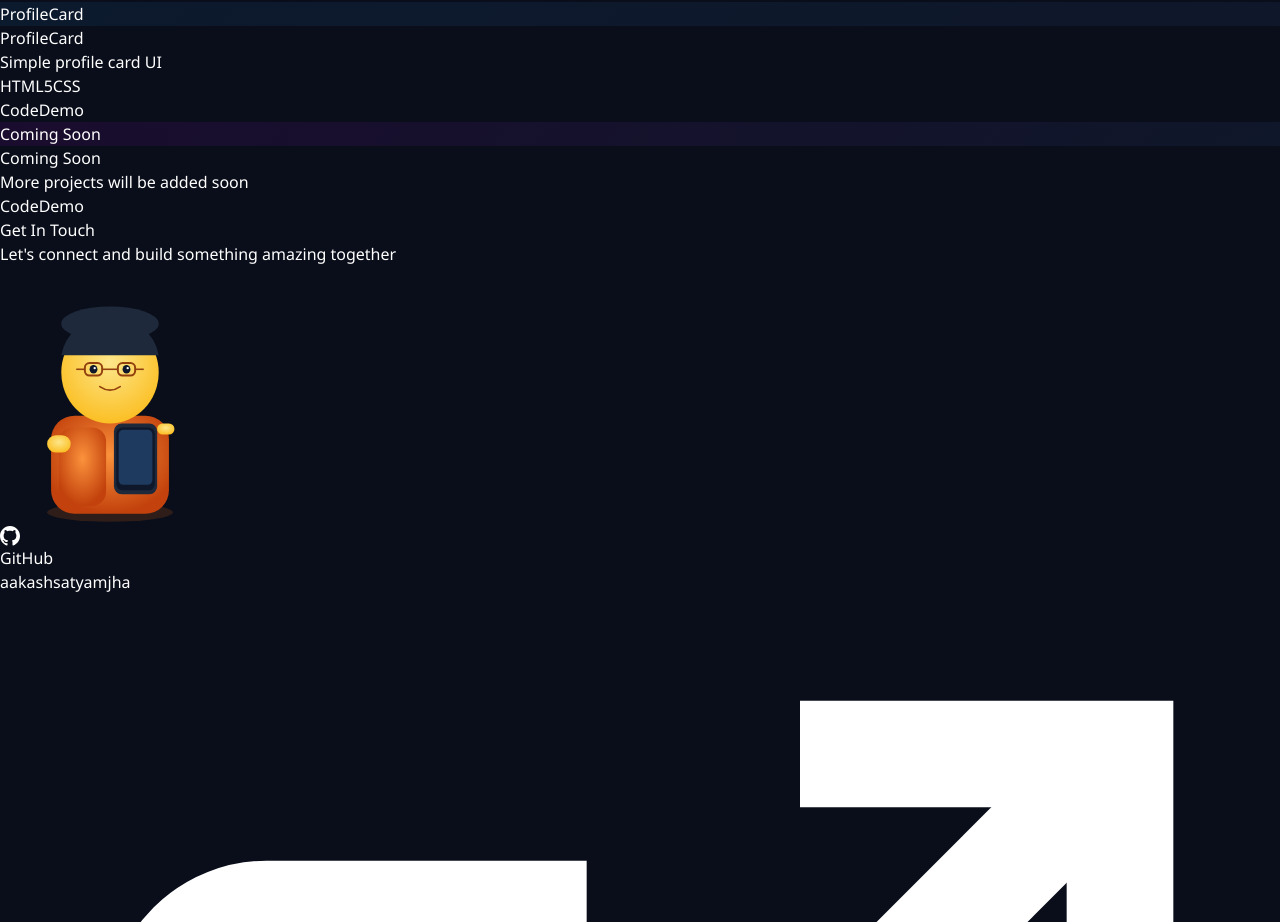
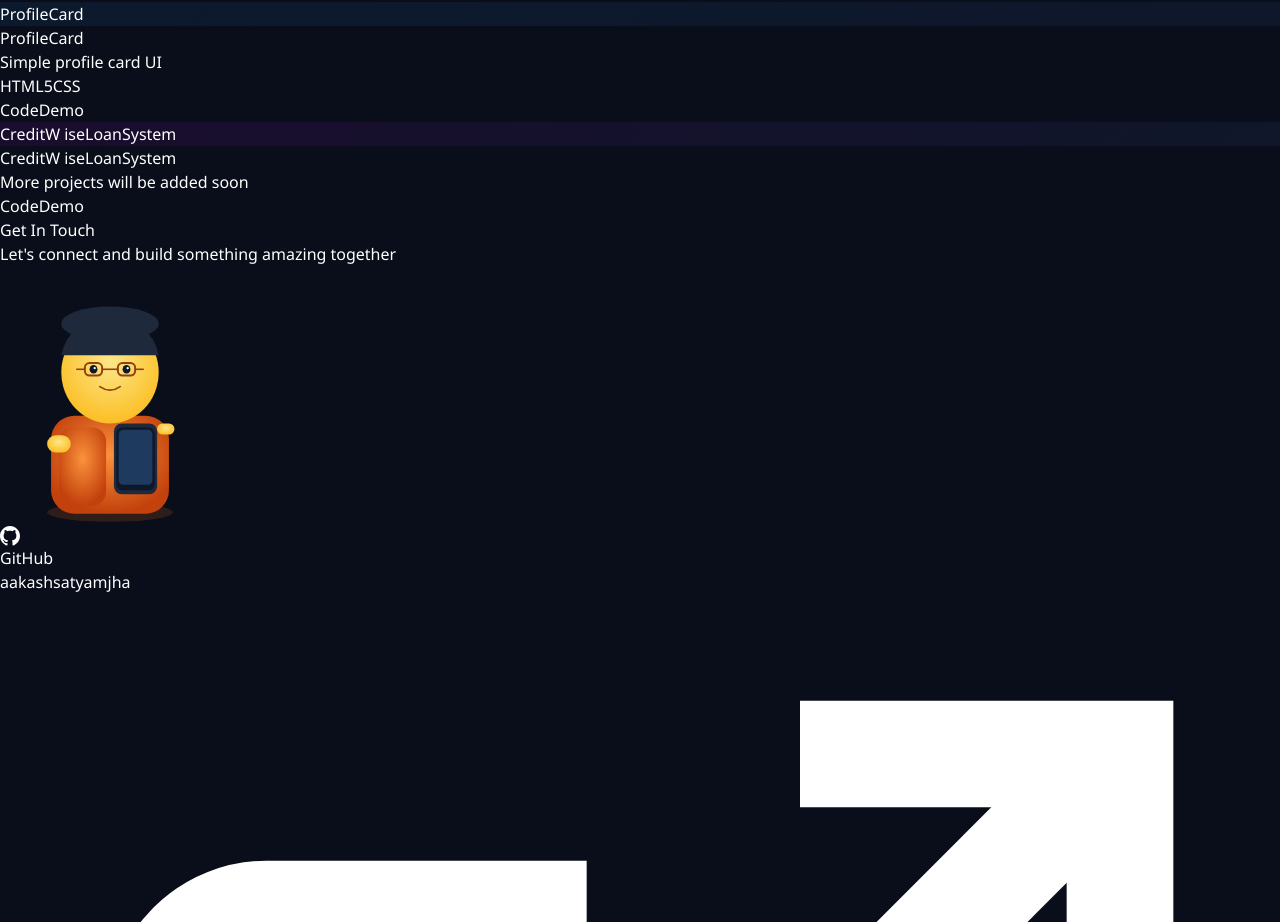
Before and after one commit to aakashsatyamjha/PORTFOLIO, a React (Vite) app: page / in a window 1280 px wide. Shown: the part 3680-4602 px from the top of the page. Built offline with nearby package versions, Linux system fonts and the light colour scheme.

Commit message:
Update Projects.jsx

```diff
--- a/src/components/Projects.jsx
+++ b/src/components/Projects.jsx
@@ -20,13 +20,13 @@ const projects = [
     demoLink: "https://profile-card-seven-pi.vercel.app/",
   },
   {
-    title: "Coming Soon",
+    title: "CreditW iseLoanSystem",
     description: "More projects will be added soon",
     tags: [],
     color1: "#1a0c2e",
     color2: "#0f172a",
-    codeLink: "",
-    demoLink: "",
+    codeLink: "https://github.com/aakashsatyamjha/CreditWiseLoanSystem",
+    demoLink: "https://creditwiseloansystem-fsnwgs6oy8lq2gtp7mfcxs.streamlit.app/",
   },
 ];
 
```
